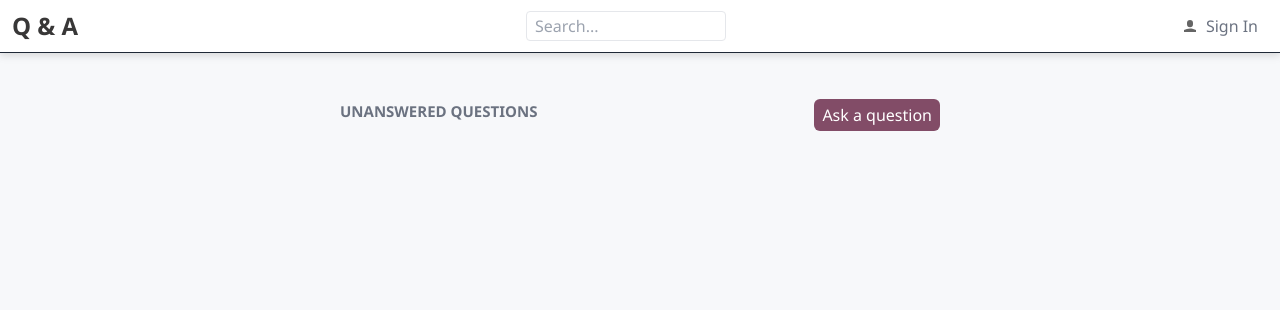
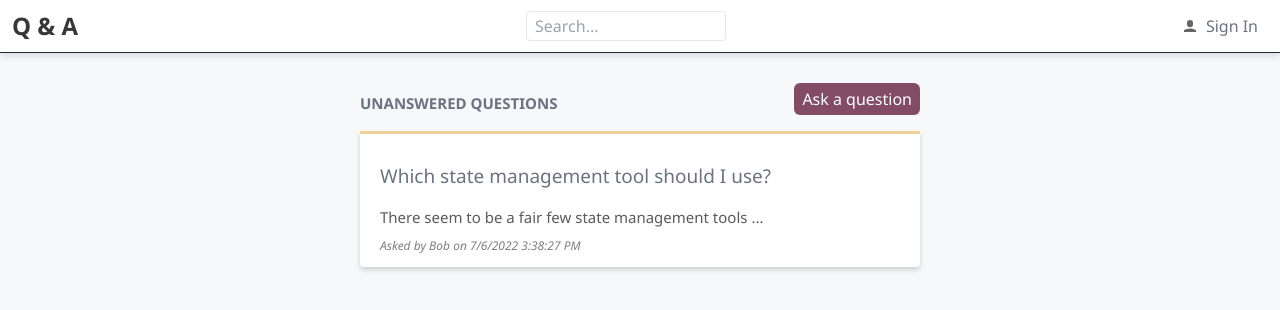
Before and after one commit to namht-webdev/CoreReact, a React (Create React App) app in the folder frontend/: page / in a window 1280 px wide. Shown: the top 310 px of the page. Built offline with nearby package versions, Linux system fonts and the light colour scheme.

Commit message:
update home page

```diff
--- a/frontend/src/components/HomePage.tsx
+++ b/frontend/src/components/HomePage.tsx
@@ -1,13 +1,15 @@
-import React from 'react';
 import { PrimaryButton } from './PrimaryButton';
+import { QuestionList } from './QuestionList';
+import { getUnansweredQuestions } from '../interfaces/QuestionsData';
+import { Page } from './Page';
+import { PageTitle } from './PageTitle';
 
 export const HomePage = () => (
-  <div className="mt-14 ml-auto mr-auto mb-5 max-w-[600px]  py-8 px5">
+  <Page>
     <div className="flex items-center justify-between">
-      <h2 className="text-[15px] font-bold mt-3 ml-0 mb-5 text-center uppercase">
-        Unanswered Questions
-      </h2>
+      <PageTitle>Unanswered Questions</PageTitle>
       <PrimaryButton>Ask a question</PrimaryButton>
     </div>
-  </div>
+    <QuestionList data={getUnansweredQuestions()} />
+  </Page>
 );
--- /dev/null
+++ b/frontend/src/components/Page.tsx
@@ -0,0 +1,16 @@
+import React, { FC } from 'react';
+import { PageTitle } from './PageTitle';
+
+interface Props {
+  title?: string;
+  children?: React.ReactNode;
+}
+
+export const Page: FC<Props> = ({ title, children }) => {
+  return (
+    <div className="mt-12 mx-auto mb-5 py-8 px-5 max-w-[600px]">
+      {title && <PageTitle>{title}</PageTitle>}
+      {children}
+    </div>
+  );
+};
--- /dev/null
+++ b/frontend/src/components/PageTitle.tsx
@@ -0,0 +1,9 @@
+import React from 'react';
+
+export const PageTitle = (props: { children?: React.ReactNode }) => {
+  return (
+    <div className="text-[15px] font-bold mt-3 mx-0 mb-1 text-center uppercase">
+      {props.children}
+    </div>
+  );
+};
--- a/frontend/src/components/PrimaryButton.tsx
+++ b/frontend/src/components/PrimaryButton.tsx
@@ -1,3 +1,5 @@
-export const PrimaryButton = (props: { children: string }) => {
+import React from 'react';
+
+export const PrimaryButton = (props: { children: React.ReactNode }) => {
   return <button className="primaryBtn">{props.children}</button>;
 };
--- a/frontend/src/components/Question.tsx
+++ b/frontend/src/components/Question.tsx
@@ -1,14 +1,21 @@
-import { FC } from 'react';
 import { QuestionData } from '../interfaces/QuestionsData';
 
 interface Props {
   data: QuestionData;
+  showContent?: boolean;
 }
 
-export const Question: React.FC<Props> = ({ data }) => {
+export const Question: React.FC<Props> = ({ data, showContent = true }) => {
   return (
     <div className="py-3 px-0">
       <div className="py-4 px-0 text-[19px]">{data.title}</div>
+      {showContent && (
+        <div className="pb-2 text-[15px] text-[#5c5a5a]">
+          {data.content.length > 50
+            ? `${data.content.substring(0, 50)} ...`
+            : data.content}
+        </div>
+      )}
       <div className="text-[12px] italic text-[#857c81]">
         {`Asked by ${
           data.userName
@@ -17,3 +24,7 @@ export const Question: React.FC<Props> = ({ data }) => {
     </div>
   );
 };
+
+// Question.defaultProps = {
+//   showContent: true,
+// };
--- a/frontend/src/components/QuestionList.tsx
+++ b/frontend/src/components/QuestionList.tsx
@@ -1,17 +1,18 @@
 import { FC } from 'react';
 import { QuestionData } from '../interfaces/QuestionsData';
+import { Question } from './Question';
 
 interface Props {
   data: QuestionData[];
+  renderItem?: (item: QuestionData) => JSX.Element;
 }
 
-export const QuestionList: FC<Props> = ({ data }) => (
+export const QuestionList: FC<Props> = ({ data, renderItem }) => (
   <ul className="mt-3 mx-0 mb-0 py-0 px-5 list-none bg-white rounded-b-[4px] border-t-[3px] border-solid border-[#efd197] shadow-[0_3px_5px_0_rgba(0,0,0,0.16)]">
     {data.map((question) => (
-      <li
-        key={question.questionId}
-        className="border-t-[1px] boder-solid border-[#e3e2e2]"
-      ></li>
+      <li className="first-of-type:border-none border-t-[1px] boder-solid border-[#e3e2e2] w-full">
+        {renderItem ? renderItem(question) : <Question data={question} />}
+      </li>
     ))}
   </ul>
 );
```
